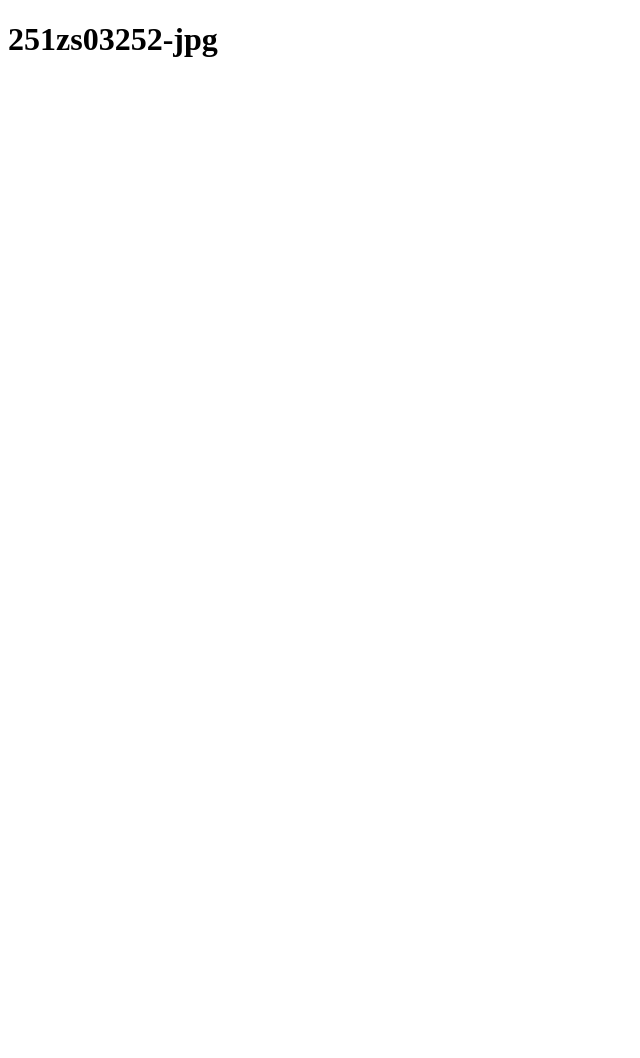
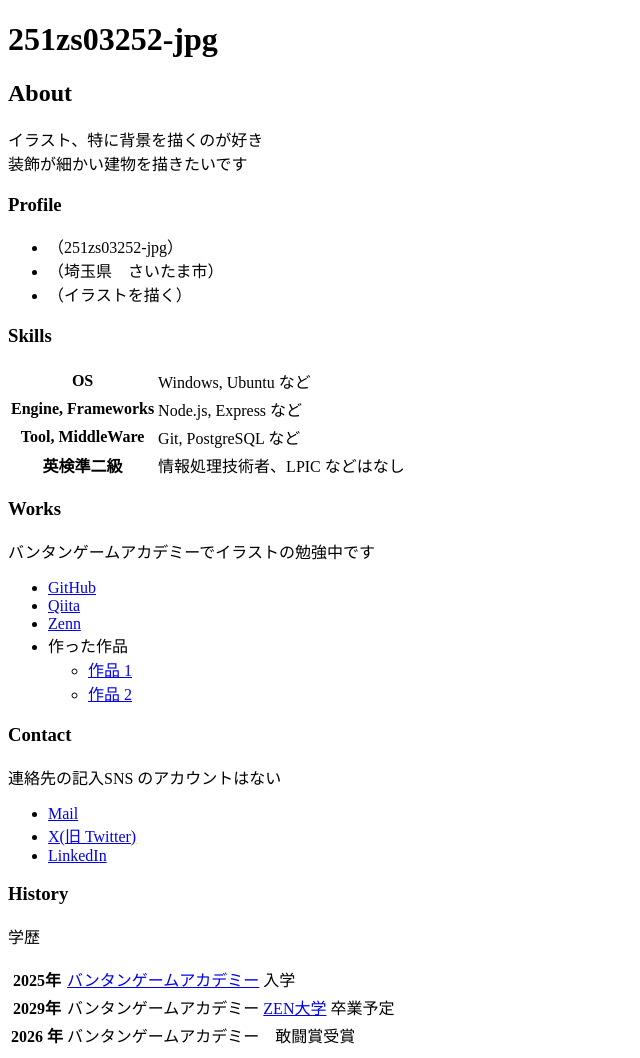
Before and after one commit to 251zs03252-jpg/251zs03252-jpg.github.io, a plain HTML site: page index.html in a window 1280 px wide. Shown: the whole page, without its empty margins (0-640 px from the left). Before the commit the page ends 800 px from the top, so only its background shows below. Drawn offline with Linux system fonts and the light colour scheme.

Commit message:
ポートフォリオに必要な情報を追加

```diff
--- a/index.html
+++ b/index.html
@@ -9,3 +9,76 @@
     <h1>251zs03252-jpg</h1>
   </body>
 </html>
+
+    <h2>About</h2>
+    <p>
+      イラスト、特に背景を描くのが好き<br>
+      装飾が細かい建物を描きたいです
+    </p>
+
+    <h3>Profile</h3>
+    <ul>
+      <li>（251zs03252-jpg）</li>
+      <li>（埼玉県　さいたま市）</li>
+      <li>（イラストを描く）</li>
+    </ul>
+
+    <h3>Skills</h3>
+    <table>
+      <tr>
+        <th>OS</th>
+        <td>Windows, Ubuntu など</td>
+      </tr>
+      <tr>
+        <th>Engine, Frameworks</th>
+        <td>Node.js, Express など</td>
+      </tr>
+      <tr>
+        <th>Tool, MiddleWare</th>
+        <td>Git, PostgreSQL など</td>
+      </tr>
+      <tr>
+        <th>英検準二級</th>
+        <td>情報処理技術者、LPIC などはなし</td>
+      </tr>
+    </table>
+
+    <h3>Works</h3>
+    <p>バンタンゲームアカデミーでイラストの勉強中です</p>
+    <ul>
+      <li><a href="https://github.com/">GitHub</a></li>
+      <li><a href="https://qiita.com/">Qiita</a></li>
+      <li><a href="https://zenn.dev/">Zenn</a></li>
+      <li>
+        作った作品
+        <ul>
+          <li><a href="https://example.com/">作品 1</a></li>
+          <li><a href="https://example.com/">作品 2</a></li>
+        </ul>
+      </li>
+    </ul>
+
+    <h3>Contact</h3>
+    <p>連絡先の記入SNS のアカウントはない</p>
+    <ul>
+      <li><a href="mailto:251zs03252@student.ze.ac.jp">Mail</a></li>
+      <li><a href="https://twitter.com/n_yobikou">X(旧 Twitter)</a></li>
+      <li><a href="https://www.linkedin.com/">LinkedIn</a></li>
+    </ul>
+
+    <h3>History</h3>
+    <p>学歴</p>
+    <table>
+      <tr>
+        <th>2025年</th>
+        <td><a href="https://dwango.co.jp/">バンタンゲームアカデミー</a> 入学</td>
+      </tr>
+      <tr>
+        <th>2029年</th>
+        <td>バンタンゲームアカデミー <a href="https://nnn.ed.jp/">ZEN大学</a> 卒業予定</td>
+      </tr>
+      <tr>
+        <th>2026 年</th>
+        <td>バンタンゲームアカデミー　敢闘賞受賞</td>
+      </tr>
+    </table>
```
